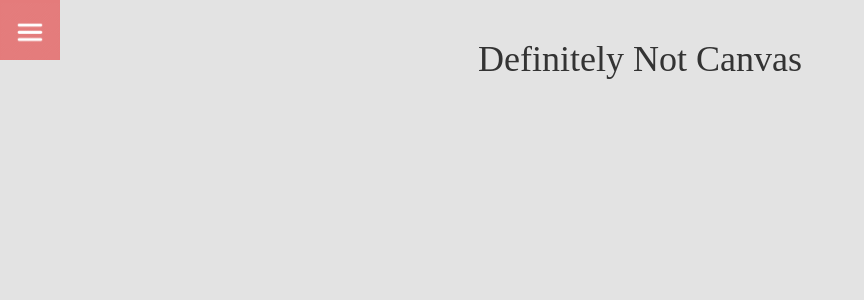
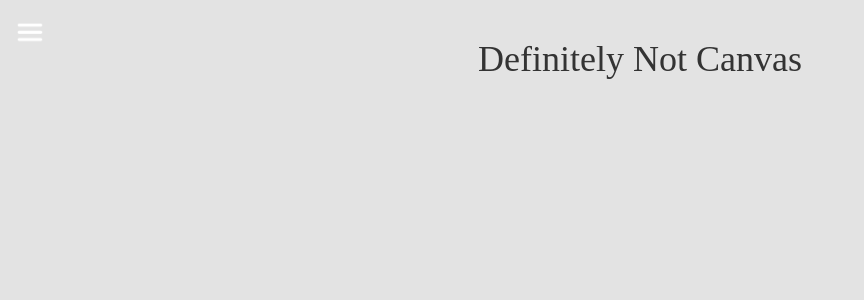
Before and after one commit to jConquest/css566project, a Jekyll site: the page built from docs/inbox.html, in a window 1280 px wide and 1400 px high. Shown: the top 300 px of the window, without its empty margins (0-864 px from the left). Built offline with Jekyll 4.4.1, drawn with Linux system fonts in a browser that asks for light colours; nearby versions of some CDN libraries.

Commit message:
Update style.css

```diff
--- a/docs/assets/css/style.css
+++ b/docs/assets/css/style.css
@@ -109,7 +109,7 @@ article a.toggle-nav {
   color: rgb(255, 139, 139);
   top: 0;
   left: 0;
-  background: #e47b7b;
+  background: #e3e3e3;
   width: 60px;
   height: 60px;
   line-height: 60px;
```
